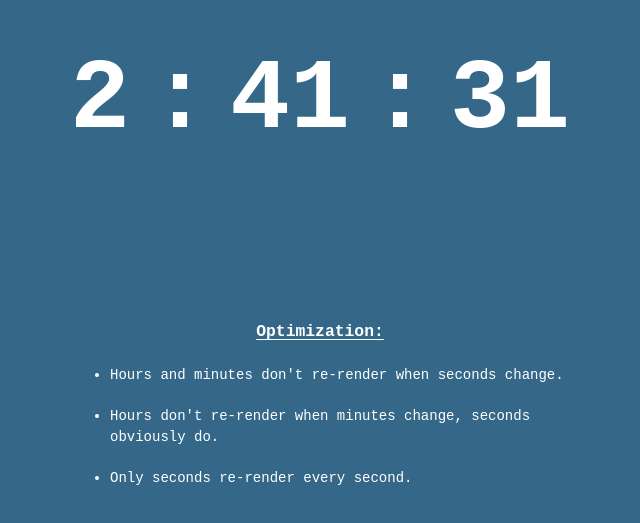
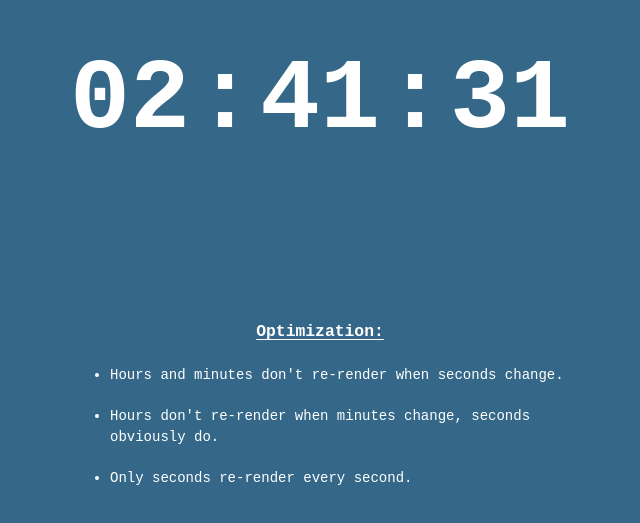
Before and after one commit to priyanshitaneja/portfolio-react, a React (Create React App) app: page /projects/realTimeClock in a window 1280 px wide. Shown: the part 173-696 px from the top of the page, without its empty margins (320-960 px from the left). Built offline with nearby package versions, Linux system fonts and the light colour scheme.

Commit message:
update: realTimeClock proj

```diff
--- a/src/App.js
+++ b/src/App.js
@@ -1,7 +1,7 @@
 import { Routes, Route } from 'react-router-dom';
 import Homepage from './pages/Homepage';
 import Projects from './pages/Projects';
-import Clock from './pages/Projects/RealTimeClock';
+import RealTimeClock from './pages/Projects/RealTimeClock';
 
 function App() {
   return (
@@ -11,7 +11,7 @@ function App() {
         <Route path="/products" element={<h1>Hi</h1>} />
         <Route path="/about" element={<h1>About</h1>} />
         <Route path="/projects" element={<Projects />} />
-        <Route path="/projects/realTimeClock" element={<Clock />} />
+        <Route path="/projects/realTimeClock" element={<RealTimeClock />} />
       </Routes>
     </>
   );
--- a/src/pages/Projects/RealTimeClock/Hours/index.jsx
+++ b/src/pages/Projects/RealTimeClock/Clock/Hours/index.jsx
@@ -2,7 +2,7 @@ import React from "react";
 
 const Hour = ({ hours }) => {
   console.log("hours rendered");
-  return <h1 className="time"> {hours} </h1>;
+  return <h1 className="time"> {hours.toString().padStart(2, '0')} </h1>;
 };
 
 export default React.memo(Hour);
--- a/src/pages/Projects/RealTimeClock/Minutes/index.jsx
+++ b/src/pages/Projects/RealTimeClock/Clock/Minutes/index.jsx
@@ -2,7 +2,7 @@ import React from "react";
 
 const Minute = ({ min }) => {
   console.log("min rendered");
-  return <h1 className="time"> {min} </h1>;
+  return <h1 className="time"> {min.toString().padStart(2, '0')} </h1>;
 };
 
 export default React.memo(Minute);
--- a/src/pages/Projects/RealTimeClock/Seconds/index.jsx
+++ b/src/pages/Projects/RealTimeClock/Clock/Seconds/index.jsx
@@ -2,7 +2,7 @@ import React from "react";
 
 const Seconds = ({ sec }) => {
   console.log("sec rendered");
-  return <h1 className="time"> {sec} </h1>;
+  return <h1 className="time"> {sec.toString().padStart(2, '0')} </h1>;
 };
 
 export default React.memo(Seconds);
--- /dev/null
+++ b/src/pages/Projects/RealTimeClock/Clock/index.jsx
@@ -0,0 +1,43 @@
+import React, { useState } from "react";
+import Hour from "./Hours";
+import Minute from "./Minutes";
+import Seconds from "./Seconds";
+
+const Clock = () => {
+  let [time, setTime] = useState(new Date());
+  let [hours, setHours] = useState(time.getHours());
+  let [min, setMin] = useState(time.getMinutes());
+  let [sec, setSec] = useState(time.getSeconds());
+
+  console.log("clock rendered");
+
+  const handleCurrentTime = () => {
+    setTime((time = new Date()));
+
+    if (hours !== time.getHours()) {
+      setHours(time.getHours());
+    }
+
+    if (min !== time.getMinutes()) {
+      setMin(time.getMinutes());
+    }
+
+    if (sec !== time.getSeconds()) {
+      setSec(time.getSeconds());
+    }
+  };
+
+  setInterval(handleCurrentTime, 1000);
+
+  return (
+    <div className="clock">
+      <Hour hours={hours} />
+      <h1 className="colon">:</h1>
+      <Minute min={min} />
+      <h1 className="colon">:</h1>
+      <Seconds sec={sec} />
+    </div>
+  );
+};
+
+export default React.memo(Clock);
--- /dev/null
+++ b/src/pages/Projects/RealTimeClock/Optimization/index.jsx
@@ -0,0 +1,19 @@
+import React from "react";
+
+const Optimization = () => {
+  console.log("Optimization content rerendered");
+  return (
+    <div className="optimization">
+      <h3 className="optimisation-heading">Optimization:</h3>
+      <ul className="optimisation-list">
+        <li>Hours and minutes don't re-render when seconds change.</li>
+        <li>
+          Hours don't re-render when minutes change, seconds obviously do.
+        </li>
+        <li>Only seconds re-render every second.</li>
+      </ul>
+    </div>
+  );
+};
+
+export default React.memo(Optimization);
--- a/src/pages/Projects/RealTimeClock/index.jsx
+++ b/src/pages/Projects/RealTimeClock/index.jsx
@@ -1,55 +1,18 @@
-import React, { useState } from "react";
-import Hour from "./Hours";
-import Minute from "./Minutes";
-import Seconds from "./Seconds";
+import React from "react";
+import Clock from "./Clock";
+import Optimization from "./Optimization";
 
 import "./index.css";
 
-const Clock = () => {
-  let [time, setTime] = useState(new Date());
-  let [hours, setHours] = useState(time.getHours());
-  let [min, setMin] = useState(time.getMinutes());
-  let [sec, setSec] = useState(time.getSeconds());
-
-  console.log("clock rendered");
-
-  const handleCurrentTime = () => {
-    setTime((time = new Date()));
-
-    if (hours !== time.getHours()) {
-      setHours(time.getHours());
-    }
-
-    if (min !== time.getMinutes()) {
-      setMin(time.getMinutes());
-    }
-
-    if (sec !== time.getSeconds()) {
-      setSec(time.getSeconds());
-    }
-  };
-
-  setInterval(handleCurrentTime, 1000);
+const RealTimeClock = () => {
+  console.log("RealTimeClock rendered");
 
   return (
     <div className="container">
-      <div className="clock">
-        <Hour hours={hours} />
-        <h1 className="colon">:</h1>
-        <Minute min={min} />
-        <h1 className="colon">:</h1>
-        <Seconds sec={sec} />
-      </div>
-      <div className="optimization">
-        <h3 className="optimisation-heading">Optimization:</h3>
-        <ul className="optimisation-list">
-            <li>Hours and minutes don't re-render when seconds change.</li>
-            <li>Hours don't re-render when minutes change, seconds obviously do.</li>
-            <li>Only seconds re-render every second.</li>
-        </ul>
-      </div>
+      <Clock />
+      <Optimization />
     </div>
   );
 };
 
-export default Clock;
+export default RealTimeClock;
```
